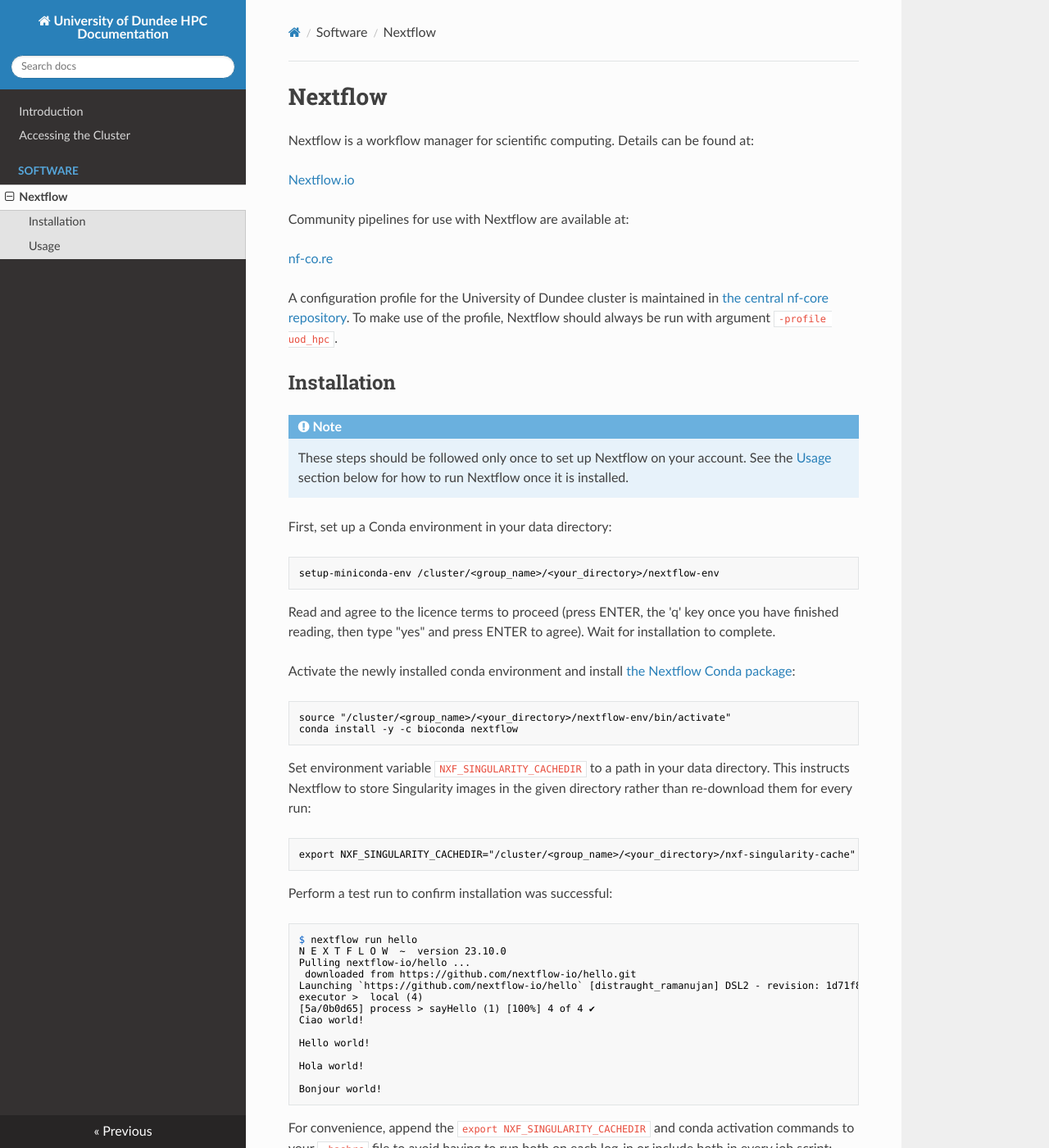
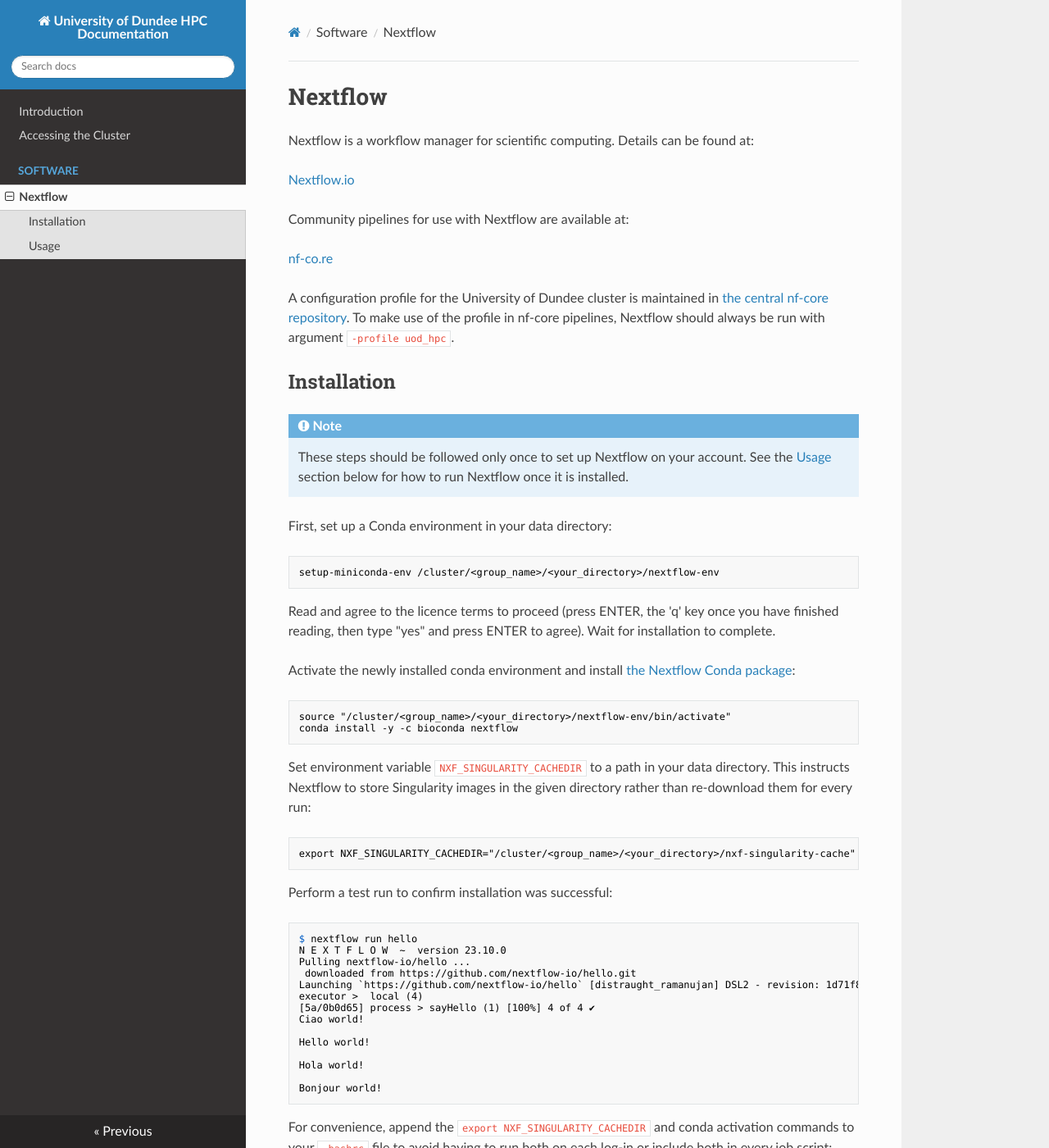
Before and after one commit to dsloanm-uodit/hpc-docs, an MkDocs documentation site: the page built from docs/software/nextflow.md, in a window 1280 px wide and 1400 px high. Shown: the whole window at 82% size. Built offline with MkDocs 1.6.1, drawn with Linux system fonts in a browser that asks for light colours; nearby versions of some CDN libraries; some of the changed text lies outside the part shown.

Commit message:
Update Nextflow documentation. Clarify uod_hpc profile use only applies to nf-core pipelines.

````diff
--- a/docs/software/nextflow.md
+++ b/docs/software/nextflow.md
@@ -8,7 +8,7 @@ Community pipelines for use with Nextflow are available at:
 
 [nf-co.re](https://nf-co.re)
 
-A configuration profile for the University of Dundee cluster is maintained in [the central nf-core repository](https://github.com/nf-core/configs/blob/master/docs/uod_hpc.md). To make use of the profile, Nextflow should always be run with argument `-profile uod_hpc`.
+A configuration profile for the University of Dundee cluster is maintained in [the central nf-core repository](https://github.com/nf-core/configs/blob/master/docs/uod_hpc.md). To make use of the profile in nf-core pipelines, Nextflow should always be run with argument `-profile uod_hpc`.
 
 ## Installation
 
@@ -74,7 +74,7 @@ For additional guidance on installing Nextflow, official documentation is availa
 
 ## Usage
 
-Create a job script containing your desired Nextflow command, always including `-profile uod_hpc` to ensure the correct cluster configuration is applied. For example:
+Create a job script containing your desired Nextflow command, always including `-profile uod_hpc` when running an nf-core pipeline to ensure the correct cluster configuration is applied. For example:
 
 ```console
 nano myjobscript.sh
````
